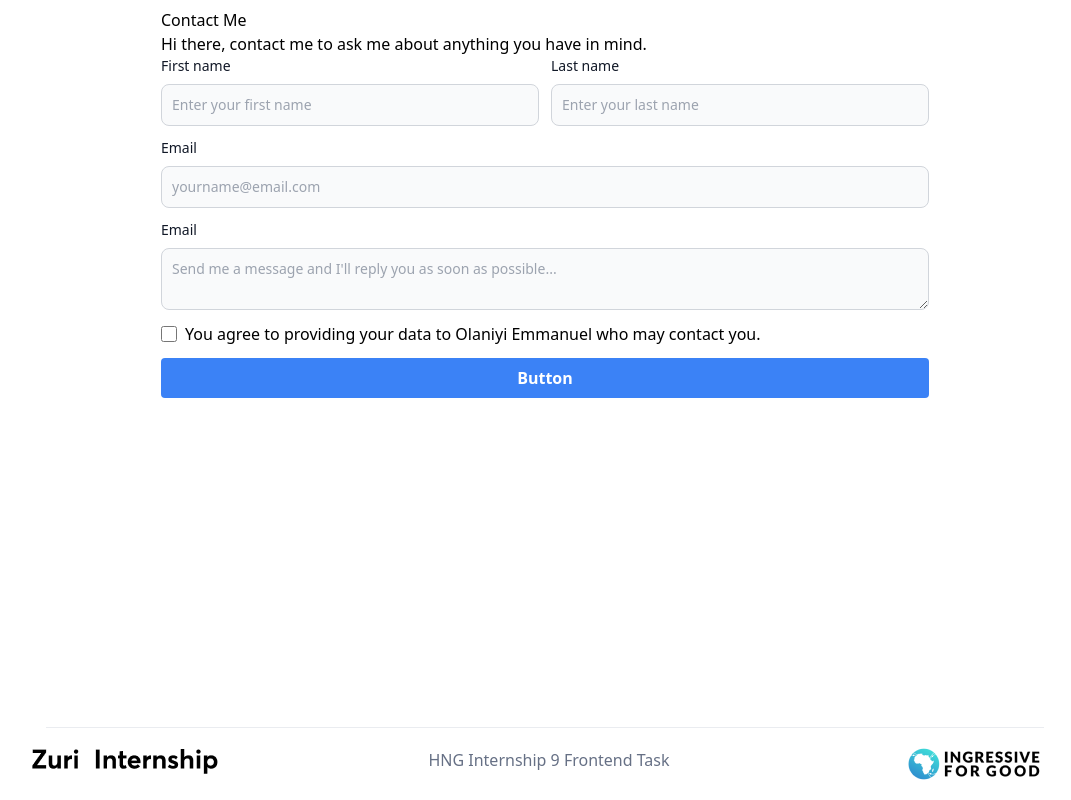
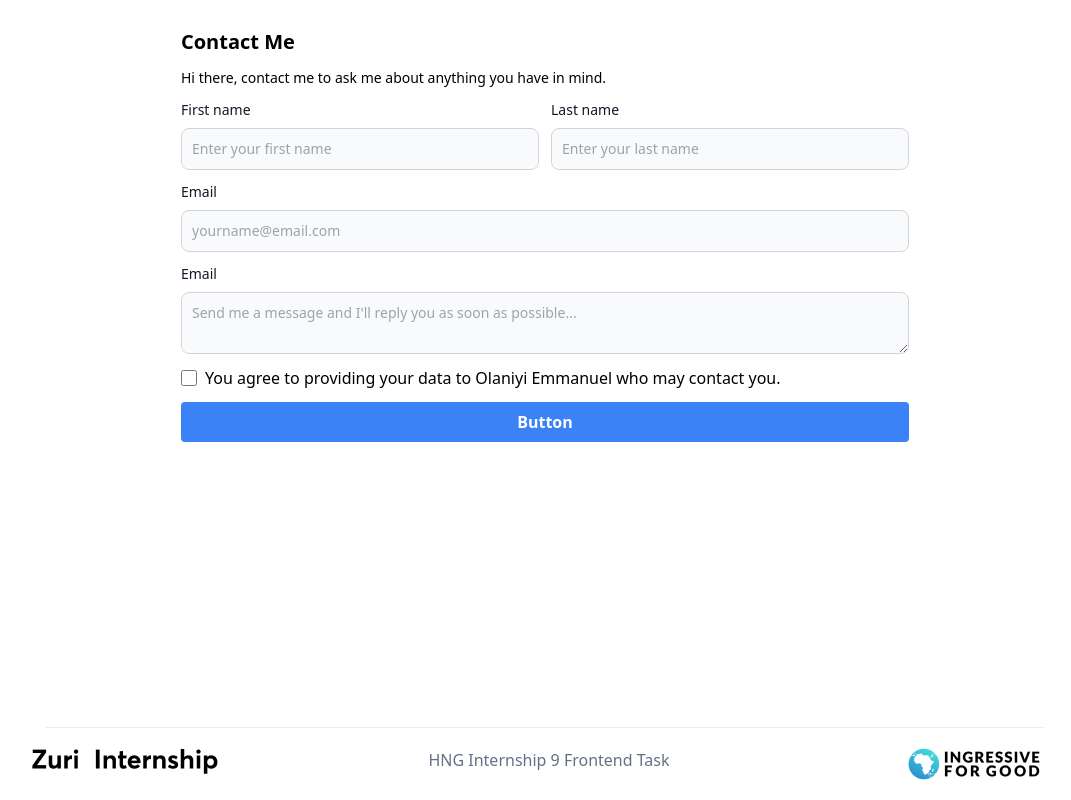
Before and after one commit to himarnoel/Zuri-Stage-1, a React app: page /contact in a window 1280 px wide. Shown: the whole page, without its empty margins (95-1166 px from the left). Built offline with nearby package versions, Linux system fonts and the light colour scheme; the HTML template or start-up script is replaced by a standard one.

Commit message:
correcting and adding some styling

```diff
--- a/src/pages/Contact.jsx
+++ b/src/pages/Contact.jsx
@@ -4,9 +4,9 @@ import zuri from "../assets/Vector.png";
 const Contact = () => {
   return (
     <div className="flex justify-between items-center flex-col  h-screen m-2 lg:m-0">
-      <div className="h-screen w-screen lg:w-[60%] lg:h-[80%]  mt-2 ">
-        <h1>Contact Me</h1>
-        <p>Hi there, contact me to ask me about anything you have in mind.</p>
+      <div className="h-screen w-screen lg:w-[60%] lg:h-[80%]  mt-2 p-5 ">
+        <h1 className="text-xl mb-3 font-bold">Contact Me</h1>
+        <p className=" text-sm mb-3">Hi there, contact me to ask me about anything you have in mind.</p>
         <div className="grid grid-cols-2 gap-3">
           <div>
             <label
```
